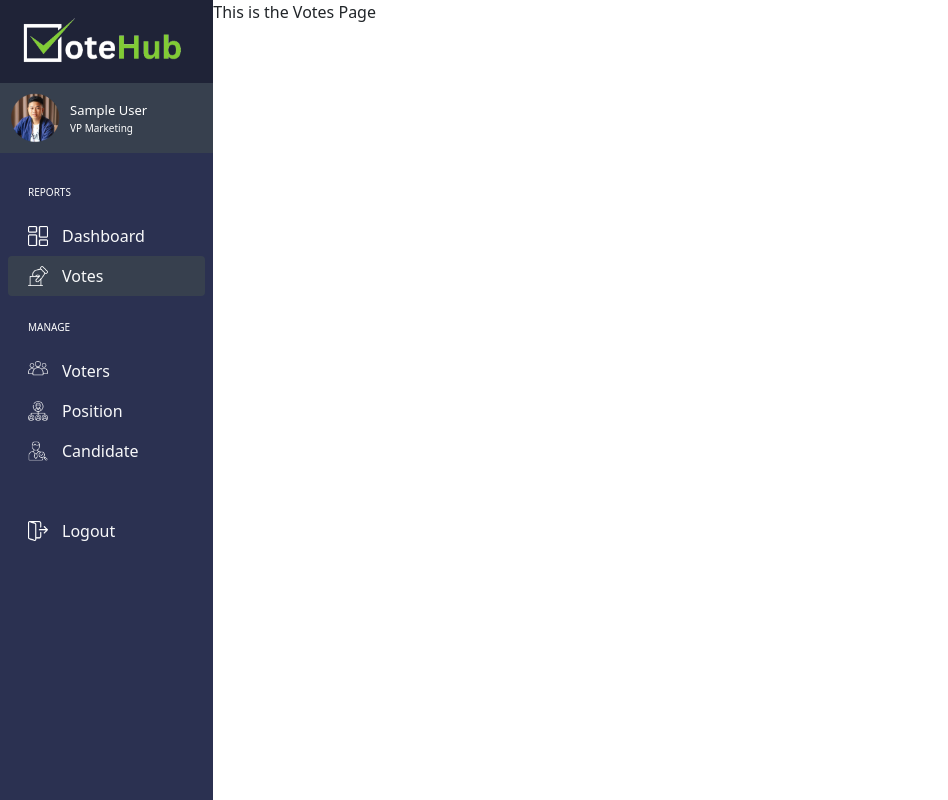
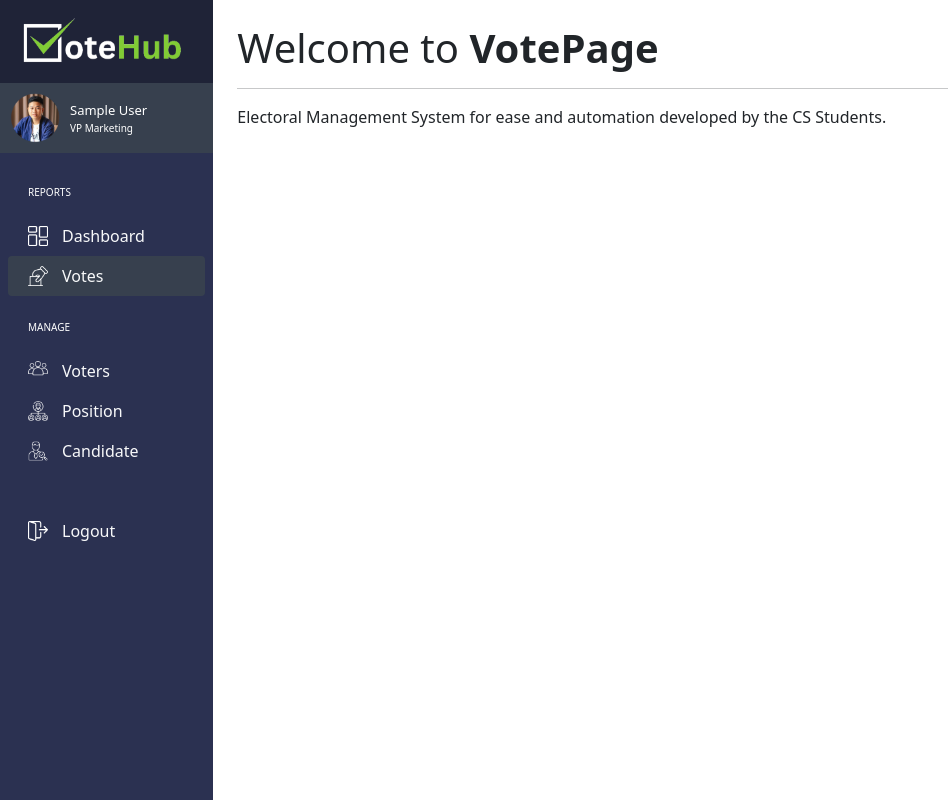
Before and after one commit to KaelNierras/VoteHub, a Vue app: page /votes in a window 1280 px wide. Shown: the whole page, without its empty margins (0-948 px from the left). Built offline with nearby package versions, Linux system fonts and the light colour scheme; no server answers; sample sign-in values are in the browser's storage.

Commit message:
Vote Page

```diff
--- a/src/components/Votes.vue
+++ b/src/components/Votes.vue
@@ -1,4 +1,8 @@
 <template>
-    This is the Votes Page
+    <div class="w-100">
+      <h1>Welcome to <b>VotePage</b></h1>
+      <hr>
+      <p>Electoral Management System for ease and automation developed by the CS Students.</p>
 
-</template>
+    </div>
+  </template>
--- a/src/views/VotesView.vue
+++ b/src/views/VotesView.vue
@@ -3,7 +3,7 @@ import Votes from '../components/Votes.vue'
 </script>
 
 <template>
-  <main>
+  <main class="m-4">
     <Votes />
   </main>
 </template>
```
